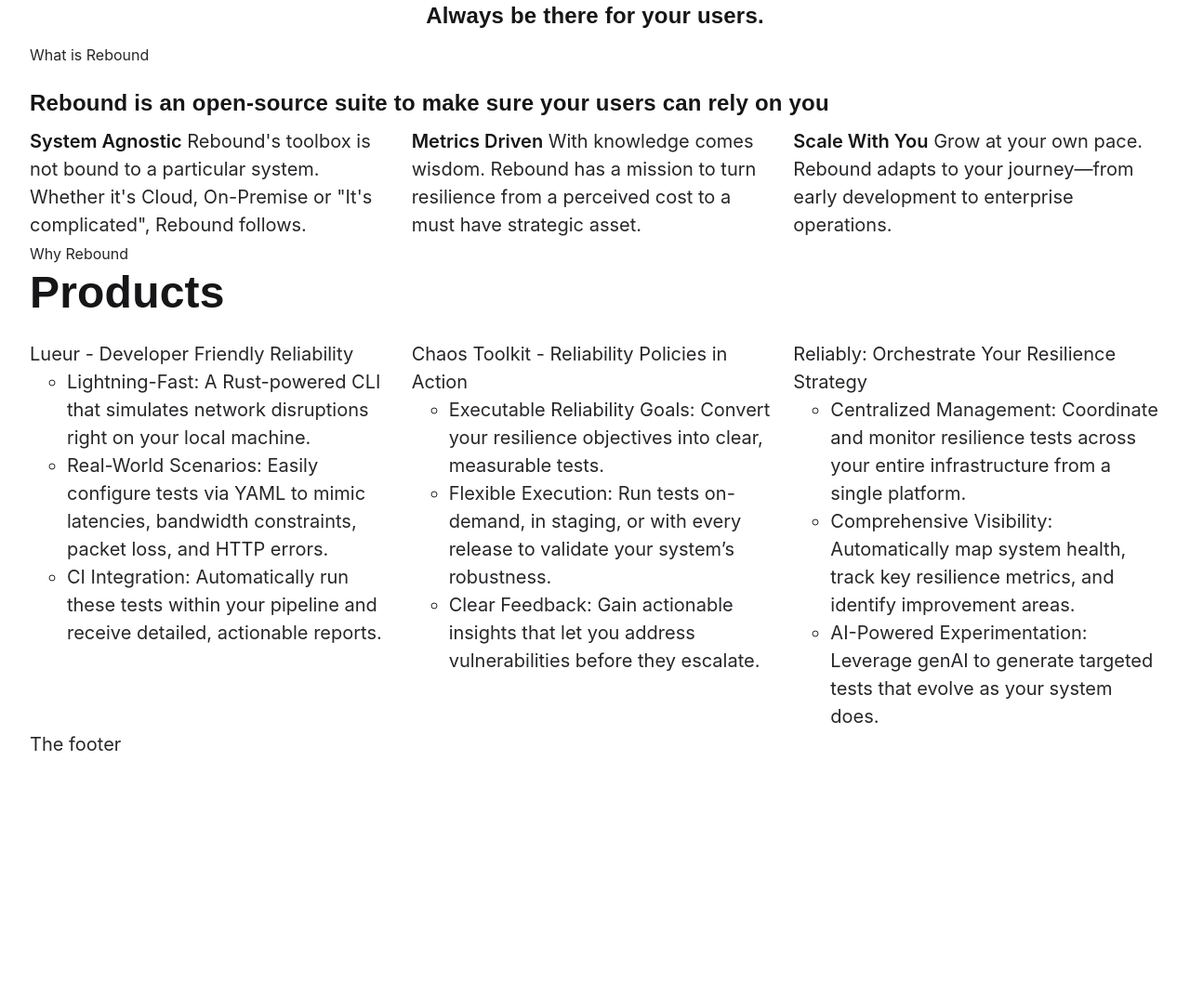
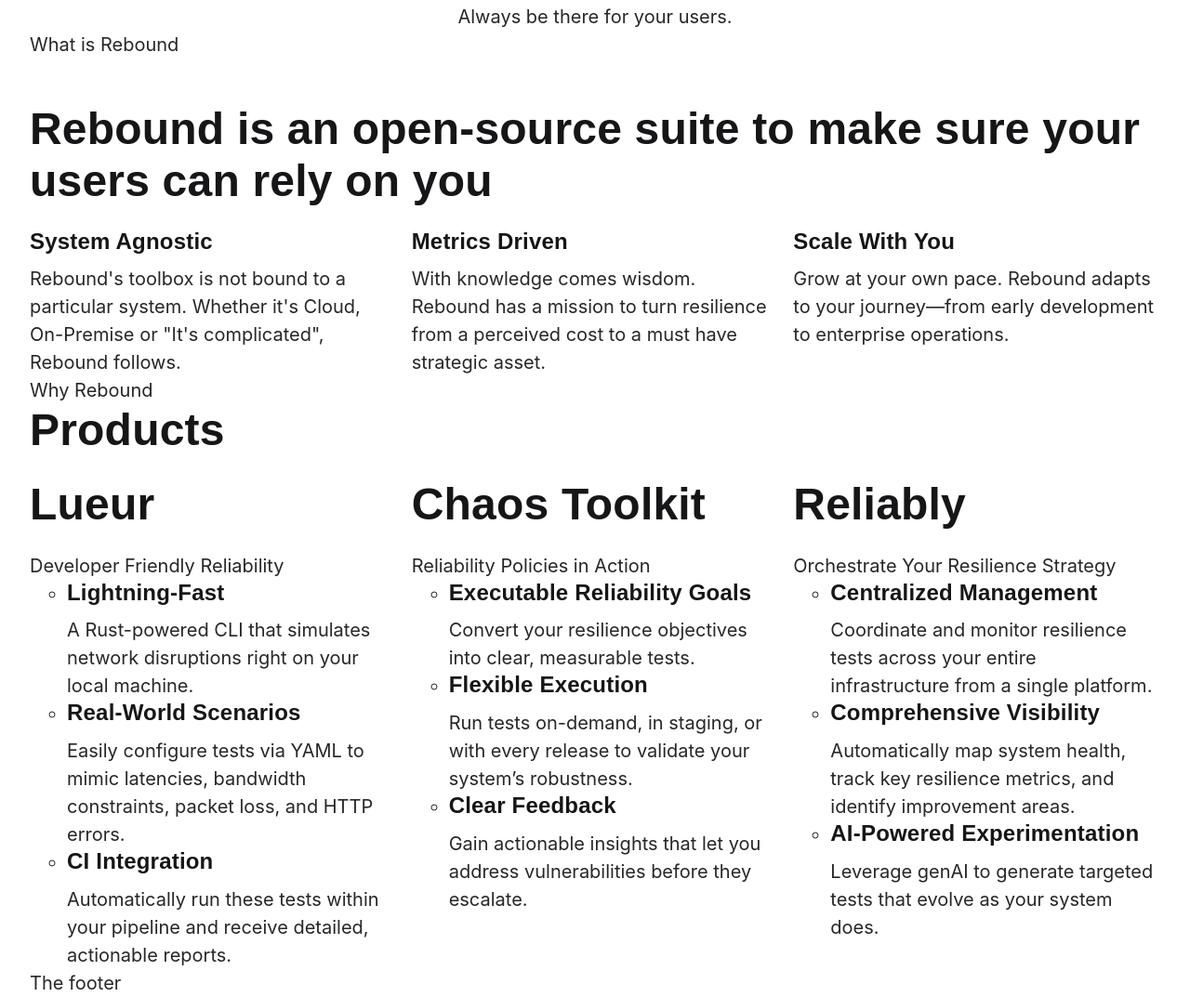
Before and after one commit to rebound-how/www, an Astro site: page / in a window 1280 px wide. Shown: the part 245-1318 px from the top of the page at 93% size. Before the commit the page ends 1061 px from the top, so only its background shows below. Built offline with nearby package versions, Linux system fonts and the light colour scheme; Astro itself is replaced by a stand-in of ours.

Commit message:
Update markup
Signed-off-by: Marc Perrien <marc@bluelimes.dev>

```diff
--- a/src/components/home/Hero.astro
+++ b/src/components/home/Hero.astro
@@ -1,7 +1,9 @@
 <section class="homeHero">
   <div class="container">
-    <h1 class="text-center">The open source resilience suite to propel you forward</h1>
-    <h3 class="text-center">Always be there for your users.</h3>
+    <h1 class="text-center">
+      The open source resilience suite to propel you forward
+    </h1>
+    <p class="text-center">Always be there for your users.</p>
   </div>
 </section>
 
--- a/src/components/home/Products.astro
+++ b/src/components/home/Products.astro
@@ -2,27 +2,87 @@
   <div class="container">
     <h2>Products</h2>
     <ul class="homeProducts__list list-reset">
-      <li class="product">Lueur - Developer Friendly Reliability
+      <li class="product">
+        <header>
+          <h2>Lueur</h2>
+          <p>Developer Friendly Reliability</p>
+        </header>
         <ul>
-          <li>Lightning-Fast: A Rust-powered CLI that simulates network disruptions right on your local machine.</li>
-          <li>Real-World Scenarios: Easily configure tests via YAML to mimic latencies, bandwidth constraints, packet loss, and HTTP errors.</li>
-          <li>CI Integration: Automatically run these tests within your pipeline and receive detailed, actionable reports.</li>
+          <li>
+            <h3>Lightning-Fast</h3>
+            <p>
+              A Rust-powered CLI that simulates network disruptions right on
+              your local machine.
+            </p>
+          </li>
+          <li>
+            <h3>Real-World Scenarios</h3>
+            <p>
+              Easily configure tests via YAML to mimic latencies, bandwidth
+              constraints, packet loss, and HTTP errors.
+            </p>
+          </li>
+          <li>
+            <h3>CI Integration</h3>
+            <p>
+              Automatically run these tests within your pipeline and receive
+              detailed, actionable reports.
+            </p>
+          </li>
         </ul>
       </li>
-      <li class="product">Chaos Toolkit - Reliability Policies in Action
-
+      <li class="product">
+        <h2>Chaos Toolkit</h2>
+        <p>Reliability Policies in Action</p>
         <ul>
-          <li>Executable Reliability Goals: Convert your resilience objectives into clear, measurable tests.</li>
-          <li>Flexible Execution: Run tests on-demand, in staging, or with every release to validate your system’s robustness.</li>
-          <li>Clear Feedback: Gain actionable insights that let you address vulnerabilities before they escalate.</li>
+          <li>
+            <h3>Executable Reliability Goals</h3>
+            <p>
+              Convert your resilience objectives into clear, measurable tests.
+            </p>
+          </li>
+          <li>
+            <h3>Flexible Execution</h3>
+            <p>
+              Run tests on-demand, in staging, or with every release to validate
+              your system’s robustness.
+            </p>
+          </li>
+          <li>
+            <h3>Clear Feedback</h3>
+            <p>
+              Gain actionable insights that let you address vulnerabilities
+              before they escalate.
+            </p>
+          </li>
         </ul>
       </li>
-      <li class="product">Reliably: Orchestrate Your Resilience Strategy
+      <li class="product">
+        <h2>Reliably</h2>
+        <p>Orchestrate Your Resilience Strategy</p>
         <ul>
-          <li>Centralized Management: Coordinate and monitor resilience tests across your entire infrastructure from a single platform.</li>
-          <li>Comprehensive Visibility: Automatically map system health, track key resilience metrics, and identify improvement areas.</li>
-          <li>AI-Powered Experimentation: Leverage genAI to generate targeted tests that evolve as your system does.</li>
-      </ul>
+          <li>
+            <h3>Centralized Management</h3>
+            <p>
+              Coordinate and monitor resilience tests across your entire
+              infrastructure from a single platform.
+            </p>
+          </li>
+          <li>
+            <h3>Comprehensive Visibility</h3>
+            <p>
+              Automatically map system health, track key resilience metrics, and
+              identify improvement areas.
+            </p>
+          </li>
+          <li>
+            <h3>AI-Powered Experimentation</h3>
+            <p>
+              Leverage genAI to generate targeted tests that evolve as your
+              system does.
+            </p>
+          </li>
+        </ul>
       </li>
     </ul>
   </div>
--- a/src/components/home/What.astro
+++ b/src/components/home/What.astro
@@ -1,23 +1,34 @@
 <section class="homeWhat">
   <div class="container">
-    <small>What is Rebound</small>
-    <h3>Rebound is an open-source suite to make sure your users can rely on you</h3>
+    <span>What is Rebound</span>
+    <h2>
+      Rebound is an open-source suite to make sure your users can rely on you
+    </h2>
 
     <ul class="homeWhat__list list-reset">
       <li>
-        <strong>System Agnostic</strong>
-          Rebound's toolbox is not bound to a particular system. Whether it's Cloud, On-Premise or "It's complicated", Rebound follows.
+        <h3>System Agnostic</h3>
+        <p>
+          Rebound's toolbox is not bound to a particular system. Whether it's
+          Cloud, On-Premise or "It's complicated", Rebound follows.
+        </p>
       </li>
       <li>
-        <strong>Metrics Driven</strong>
-        With knowledge comes wisdom. Rebound has a mission to turn resilience from a perceived cost to a must have strategic asset.
+        <h3>Metrics Driven</h3>
+        <p>
+          With knowledge comes wisdom. Rebound has a mission to turn resilience
+          from a perceived cost to a must have strategic asset.
+        </p>
       </li>
       <li>
-        <strong>Scale With You</strong>
-        Grow at your own pace. Rebound adapts to your journey—from early development to enterprise operations.
+        <h3>Scale With You</h3>
+        <p>
+          Grow at your own pace. Rebound adapts to your journey—from early
+          development to enterprise operations.
+        </p>
       </li>
     </ul>
-</div>
+  </div>
 </section>
 
 <style lang="scss">
--- a/src/components/home/Why.astro
+++ b/src/components/home/Why.astro
@@ -1,5 +1,5 @@
 <section class="homeWhy">
   <div class="container">
-    <small>Why Rebound</small>
+    <span>Why Rebound</span>
   </div>
 </section>
```
